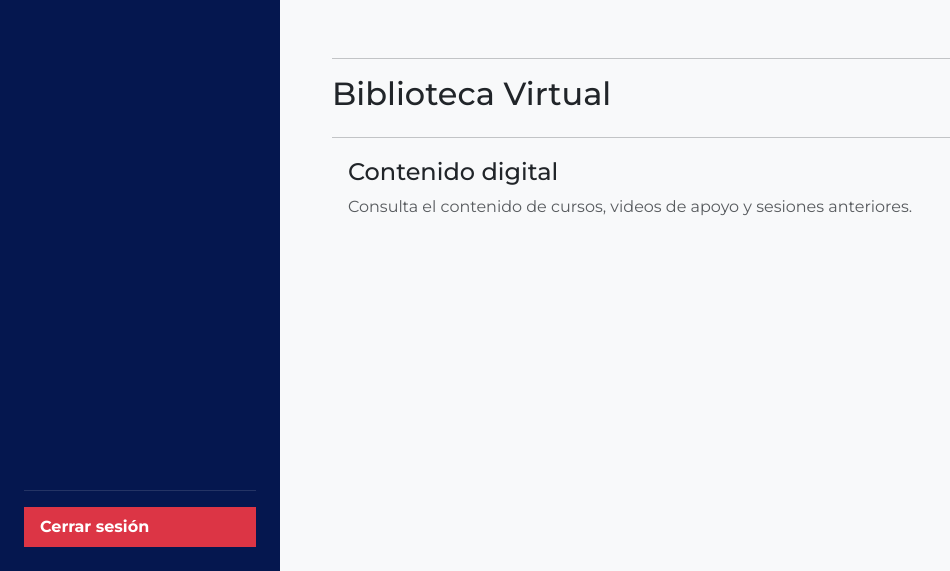
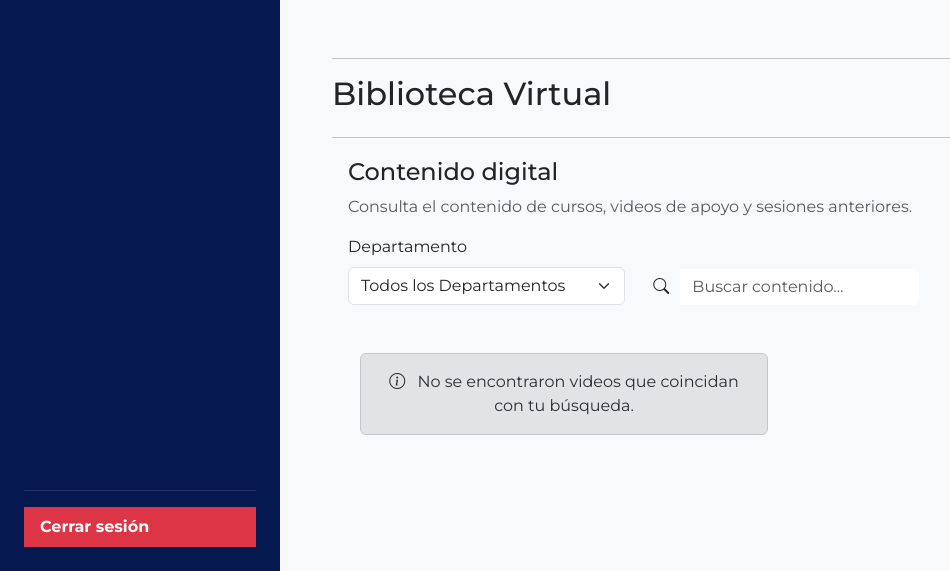
Before and after one commit to fsanchez-lc/intranet-lc, a Django app: page /repositorio/ in a window 1280 px wide. Shown: the part 1373-1944 px from the top of the page, without its empty margins (0-950 px from the left). Run offline with Django 5.2, Linux system fonts and the light colour scheme; the visitor is signed in with stand-in values (Sample User, id 1); data that the repository does not hold is empty; some libraries are stand-ins or nearby versions.

Commit message:
Avances Biblioteca Virtual

```diff
--- /dev/null
+++ b/management_system/resources/templates/_videos_partial.html
@@ -0,0 +1,33 @@
+{% comment %}
+Ruta: tu_app/templates/tu_app/_videos_partial.html
+{% endcomment %}
+
+{% for video in videos %}
+  <div class="col">
+    <div class="card h-100">
+      <div class="ratio ratio-16x9">
+          <iframe width="560" height="315" src="{{ video.get_embed_url }}" title="{{ video.titulo }}" frameborder="0" allow="accelerometer; autoplay; clipboard-write; encrypted-media; gyroscope; picture-in-picture; web-share" referrerpolicy="strict-origin-when-cross-origin" allowfullscreen></iframe>
+      </div>
+      <div class="card-body">
+          {% if video.curso %}
+              <p class="text-muted small mb-1">{{ video.curso.titulo }}</p>
+          {% endif %}
+          <h5 class="card-title">{{ video.titulo }}</h5>
+
+          {% if video.ponente %}
+              <p class="card-text mb-0">{{ video.ponente }}</p>
+          {% endif %}
+
+          {% if video.fecha_grabacion %}
+              <p class="card-text"><small class="text-muted">{{ video.fecha_grabacion|date:"M j, Y" }}</small></p>
+          {% endif %}
+      </div>
+    </div>
+  </div>
+{% empty %}
+  <div class="col-12">
+    <div class="alert alert-secondary text-center" role="alert">
+      <i class="bi bi-info-circle me-2"></i> No se encontraron videos que coincidan con tu búsqueda.
+    </div>
+  </div>
+{% endfor %}
--- a/management_system/resources/templates/resources.html
+++ b/management_system/resources/templates/resources.html
@@ -83,6 +83,11 @@
               Añadir documento
             </a>
           </li>
+          <li>
+            <a class="dropdown-item" href="#" data-bs-toggle="modal" data-bs-target="#modalCrearContenido">
+              Añadir contenido
+            </a>
+          </li>
         </ul>
       </div>
 
@@ -103,6 +108,11 @@
           <li>
             <a class="dropdown-item" href="#" data-bs-toggle="modal" data-bs-target="#modalEditarDocumento">
               Modificar documento
+            </a>
+          </li>
+          <li>
+            <a class="dropdown-item" href="#" data-bs-toggle="modal" data-bs-target="#modalEditarContenido">
+              Modificar contenido
             </a>
           </li>
         </ul>
@@ -625,31 +635,44 @@
       <h2 class="h4 mb-2">Contenido digital</h2>
       <p class="text-muted">Consulta el contenido de cursos, videos de apoyo y sesiones anteriores.</p>
 
+      <div class="row g-3 mb-4">
+        <div class="col-12 col-md-4">
+            <label for="vid-filter-departamento" class="form-label">Departamento</label>
+            <select class="form-select" id="vid-filter-departamento" aria-label="Filtrar por departamento">
+                <option value="">Todos los Departamentos</option>
+                {% for depto in all_departamentos %}
+                    <option value="{{ depto.id }}" {% if depto.id == user_depto_id %}selected{% endif %}>
+                        {{ depto.nombre }}
+                    </option>
+                {% endfor %}
+            </select>
+        </div>
+
+        <div class="col-12 col-md-4 d-flex align-items-end">
+            <div class="input-group w-100">
+                <span class="input-group-text bg-body-tertiary border-0" id="search-icon-vid">
+                    <i class="bi bi-search"></i>
+                </span>
+                <input type="text" id="vid-search-input" class="form-control bg-body-secondary border-0"
+                      placeholder="Buscar contenido..." aria-label="Buscar" aria-describedby="search-icon-vid">
+            </div>
+        </div>
+      </div>
+
       <div class="container my-5">
-        <div class="row row-cols-1 row-cols-md-2 g-4">
-        {% for video in videos_videoteca %}
-          <div class="col">
-            <div class="card h-100">
-              <div class="ratio ratio-16x9">
-                  <iframe src="{{ video.get_embed_url }}" title="{{ video.titulo }}" frameborder="0" allow="accelerometer; autoplay; clipboard-write; encrypted-media; gyroscope; picture-in-picture" allowfullscreen></iframe>
-              </div>
-              <div class="card-body">
-                  {% if video.curso %}
-                      <p class="text-muted small mb-1">{{ video.curso.titulo }}</p>
-                  {% endif %}
-                  <h5 class="card-title">{{ video.titulo }}</h5>
-
-                  {% if video.ponente %}
-                      <p class="card-text mb-0">{{ video.ponente }}</p>
-                  {% endif %}
-
-                  {% if video.fecha_grabacion %}
-                      <p class="card-text"><small class="text-muted">{{ video.fecha_grabacion|date:"M j, Y" }}</small></p>
-                  {% endif %}
-              </div>
-            </div>
-          </div>
-        {% endfor %}
+        <div id="vid-list-container" class="row row-cols-1 row-cols-md-2 g-4">
+          {% include '_videos_partial.html' with videos=videos_videoteca %}
+        </div>
+          <div class="text-center mt-4">
+            <button id="vid-load-more-btn" class="btn btn-color px-4 py-2 fw-medium"
+                    {% if not videos_videoteca.has_next %}style="display: none;"{% endif %}>
+                Cargar más
+            </button>
+            <div id="vid-loading-spinner" class="spinner-border" role="status" style="display: none;">
+                <span class="visually-hidden">Loading...</span>
+            </div>
+          </div>
+
         </div>
       </div>
     </div>
@@ -1563,6 +1586,18 @@
         loadingSpinnerId: 'form-loading-spinner',
         apiUrl: "{% url 'resources:search_formatos' %}" // URL para Formatos
       });
+
+      // 3. Configurar la sección de VIDEOS
+      setupFilterSection({
+        filterDeptoId: 'vid-filter-departamento',
+        // No hay 'filterTipoId' para esta sección, por eso modificamos la función
+        searchInputId: 'vid-search-input',
+        listContainerId: 'vid-list-container',
+        loadMoreBtnId: 'vid-load-more-btn',
+        loadingSpinnerId: 'vid-loading-spinner',
+        // ¡Tendrás que crear esta URL en tu urls.py!
+        apiUrl: "{% url 'resources:search_videos' %}"
+      });
     });
   </script>
   {% endblock %}
--- a/management_system/resources/urls.py
+++ b/management_system/resources/urls.py
@@ -5,8 +5,9 @@ app_name = 'resources'
 
 urlpatterns = [
     path('', views.ResourcesView, name='resources'),
-    path('api/search-documentos/', views.BuscarDocumentosView, name='search_documentos'),
-    path('buscar/formatos/', views.BuscarFormatosView, name='search_formatos'),
+    path('search/documentos/', views.BuscarDocumentosView, name='search_documentos'),
+    path('search/formatos/', views.BuscarFormatosView, name='search_formatos'),
+    path('search/videos/', views.BuscarVideosView, name='search_videos'),
     path('cursos/edit/<int:curso_id>/', views.CursoEditView, name='edit_curso'),
     path('documento/<int:documento_id>/edit/', views.edit_documento, name='edit_documento'),
 
--- a/management_system/resources/views.py
+++ b/management_system/resources/views.py
@@ -78,7 +78,7 @@ def ResourcesView(request):
     if empleado:
         # Obtenemos los cursos donde el empleado está inscrito
         mis_cursos = empleado.cursos_inscritos.filter(
-            estado=Curso.Estado.ACTIVO  # <-- CAMBIO AQUÍ
+            estado=Curso.Estado.ACTIVO
         ).order_by('fecha')
     # Empleado con departamento, ve solo sus cursos
     if empleado and empleado.departamento:
@@ -98,8 +98,9 @@ def ResourcesView(request):
     mis_cursos_chunks = [mis_cursos[i:i + chunk_size] for i in range(0, len(mis_cursos), chunk_size)]
     cursos_disponibles_chunks = [cursos_disponibles[i:i + chunk_size] for i in range(0, len(cursos_disponibles), chunk_size)]
 
+    # CONSULTA PARA DOCUMENTOS
     if is_admin:
-        documentos_dept_query = Q() # Admin ve todo (filtro vacío)
+        documentos_dept_query = Q()
     else:
         # Si no es admin, aplicamos la lógica de permisos normal
         documentos_dept_query = Q(es_general=True)
@@ -121,7 +122,6 @@ def ResourcesView(request):
     ).distinct().order_by('nombre')
 
     # 3. CREA LA CONSULTA DE PERMISOS PARA VIDEOS
-    #    (La lógica es similar, pero a través del 'curso' relacionado)
     if is_admin:
         video_permission_query = Q() # Admin ve todo
     else:
@@ -142,9 +142,11 @@ def ResourcesView(request):
     # 3. PAGINA AMBAS LISTAS
     paginator_docs = Paginator(documentos_generales_list, 4)
     paginator_formatos = Paginator(formatos_list, 4)
+    paginator_videos = Paginator(videos_list, 4) # <--- AÑADIDO
 
     documentos_page_1 = paginator_docs.get_page(1)
     formatos_page_1 = paginator_formatos.get_page(1)
+    videos_page_1 = paginator_videos.get_page(1) # <--- AÑADIDO
 
     todos_los_cursos_list = Curso.objects.all().order_by('titulo')
 
@@ -168,17 +170,17 @@ def ResourcesView(request):
         'cursos_disponibles_chunks': cursos_disponibles_chunks,  # <-- Lista 2 (Cursos disponibles)
         'todos_los_cursos': todos_los_cursos_list,               # <-- Lista 3 (Todos los cursos)
         'todos_los_documentos': Documento.objects.filter(documentos_dept_query).distinct().order_by('nombre'),
-        'documentos_generales': documentos_page_1, # Reemplaza a 'documentos'
+        'documentos_generales': documentos_page_1,
         'formatos': formatos_page_1,
-        'is_admin': is_admin,                                    # <-- Comprobación si es del grupo Administrador
+        'is_admin': is_admin,
         'form_with_errors': form_with_errors,
 
         'all_departamentos': all_departamentos,
-        'tipos_para_documentos': tipos_para_documentos, # <-- NUEVO
+        'tipos_para_documentos': tipos_para_documentos,
         'tipos_para_formatos': tipos_para_formatos,
-        'user_depto_id': user_depto_id, # ID para preseleccionar el <option>
+        'user_depto_id': user_depto_id,
 
-        'videos_videoteca': videos_list,
+        'videos_videoteca': videos_page_1,
     }
     return render(request, 'resources.html', context)
 
@@ -311,11 +313,76 @@ def BuscarFormatosView(request):
     })
 
 
+@login_required
+def BuscarVideosView(request):
+    """
+    Maneja las solicitudes AJAX para buscar y paginar la videoteca.
+    """
+    page_number = request.GET.get('page', 1)
+    query = request.GET.get('q', '') # El término de búsqueda
+    depto_id = request.GET.get('departamento', '')
+    # No hay 'tipo_id' para videos
+
+    is_admin = request.user.groups.filter(name='Administrativo').exists()
+
+    # Búsqueda por Título, Ponente, o Título del Curso
+    lookup = (
+        Q(titulo__icontains=query) |
+        Q(ponente__icontains=query) |
+        Q(curso__titulo__icontains=query) # Búsqueda en el curso relacionado
+    )
+
+    empleado = None
+    try:
+        empleado = request.user.empleado
+    except (Empleado.DoesNotExist, AttributeError):
+        pass
+
+    # 1. PERMISOS: El "mundo" de videos que este usuario puede ver
+    if is_admin:
+        permission_query = Q() # Admin ve todo
+    else:
+        permission_query = Q(es_general=True)
+        if empleado and empleado.departamento:
+            permission_query.add(Q(departamentos_destinados=empleado.departamento), Q.OR)
+
+    # 2. FILTRO: El filtro de departamento seleccionado
+    if depto_id:
+        # Si se seleccionó un depto específico ("1", "2", etc.)
+        filter_query = Q(departamentos_destinados__id=depto_id)
+    else:
+        # "Todos los Departamentos"
+        # Muestra todo lo que está en el scope de permisos
+        filter_query = permission_query
+
+    videos_list = VideoCurso.objects.filter(
+        permission_query, # Permisos base (si no es admin)
+        filter_query,   # Filtro del dropdown
+        lookup,         # Filtro de búsqueda
+        estado='activo'
+    ).distinct().order_by('-fecha_grabacion')
+
+    paginator = Paginator(videos_list, 4) # Paginar por 4
+    page_obj = paginator.get_page(page_number)
+
+    html = render_to_string(
+        template_name='_videos_partial.html', # <-- Usar el partial de video
+        context={
+            'videos': page_obj, # <-- Pasar 'videos'
+            'is_admin': is_admin
+        }
+    )
+
+    return JsonResponse({
+        'html': html,
+        'has_next': page_obj.has_next()
+    })
+
 # Función para verificar si es admin
 def is_admin_check(user):
     return user.is_authenticated and user.groups.filter(name='Administrativo').exists()
 
-@user_passes_test(is_admin_check) # Protege la vista para que solo admins entren
+@user_passes_test(is_admin_check)
 def CursoEditView(request, curso_id):
     # Obtenemos el curso que se quiere editar
     curso = get_object_or_404(Curso, id=curso_id)
```
Also changed, not shown: management_system/resources/models.py (+9 -2 lines), management_system/resources/migrations/0024_videocurso_departamentos_destinados.py (added), 1 other file. Lines whose indentation alone changed are shown as unchanged.
